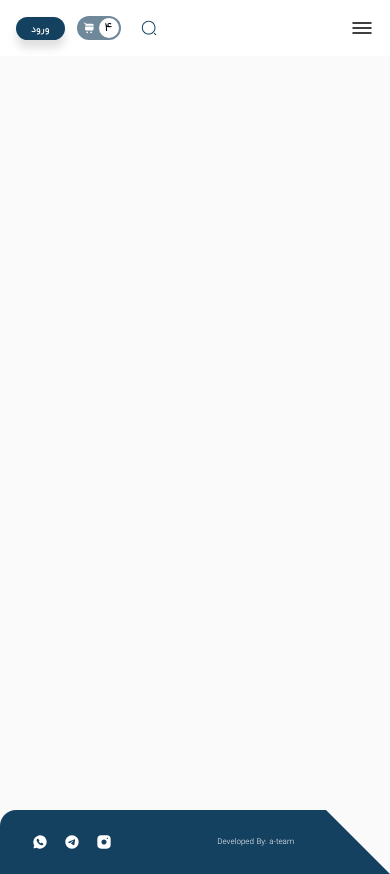
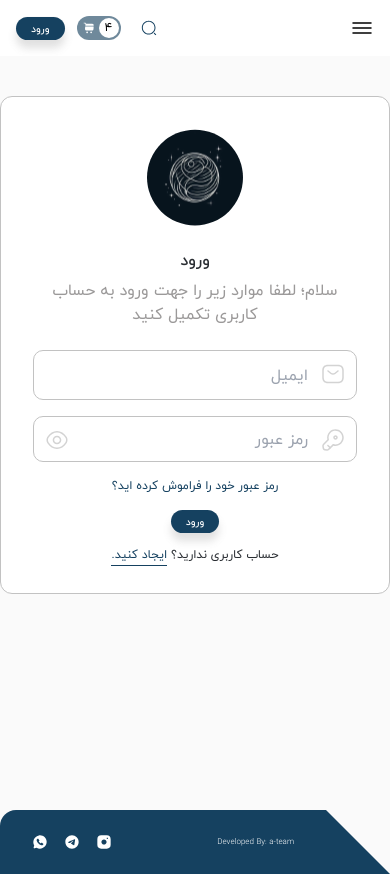
Before and after one commit to amirnsamimi/Bakery, a React (Vite) app: page /login in a window 390 px wide. Built offline with nearby package versions, Linux system fonts and the light colour scheme.

Commit message:
login added, sanitizing and validation pending

```diff
--- a/src/components/navigations/navbar/navbar.component.jsx
+++ b/src/components/navigations/navbar/navbar.component.jsx
@@ -24,7 +24,7 @@ const Navbar = () => {
 
   return (
     <>
-      <div className=" fixed z-40  w-full md:w-[calc(100%-10%)]  h-14 px-4  bg-white flex  justify-center">
+      <div className=" fixed z-40  w-full md:w-[calc(100%-6.66%)]  h-14 px-4  bg-white flex  justify-center">
         <div className="h-full w-full   flex  gap-32  max-w-screen-xl lanscape:px-12  basis-full landscape:md:px-4 items-center justify-between content-center">
           <div className="md:hidden  flex w-6 h-6">
             <button onClick={() => onClickHandler(true, setMenu)}>
--- /dev/null
+++ b/src/hooks/validators.hook.jsx
@@ -0,0 +1,10 @@
+export const emailValidator = (email) => {
+const pattern = /^[a-zA-Z0-9._%+-]+@[a-zA-Z0-9.-]+\.[a-zA-Z]{2,}$/;
+return {status: pattern.test(String(email).toLowerCase()), data: String(email).toLowerCase()};
+}
+
+export const emailSanitizer = (email) => {
+const sanitizedEmail = email.replace(/[<>]g/,"");
+return sanitizedEmail
+
+}
--- a/src/layouts/login.jsx
+++ b/src/layouts/login.jsx
@@ -1,11 +1,123 @@
-import React from 'react'
+import React, {  useEffect, useState } from "react";
+import {  TextNormalInputIcon } from "../styles/inputs.styles";
+import {  Link } from "react-router-dom";
+import { DynamicSvg } from "../assets/icons/icons";
+import { SubmitButton } from "../styles/buttons.styles";
+import { emailSanitizer, emailValidator } from "../hooks/validators.hook";
+import { onChangeHandler } from "../hooks/handlers.hook";
 
 const Login = () => {
+
+    const [form,setForm] = useState({email:"",password:""});
+    const [error,setError] = useState({email:false,password:false});
+
+
+    const emailhandler = (event) => {
+        let sanitized = "";
+       const validated = emailValidator(event)
+        if(validated.status){
+             sanitized = emailSanitizer(validated.data)
+             setForm({email:sanitized})
+             setError({email:false})
+        } else {
+            setError({email:true})
+        }
+     }
+
+     const passwordHandler = (event) => {
+        let sanitized = "";
+        const validated = emailValidator(event)
+         if(validated.status){
+              sanitized = emailSanitizer(validated.data)
+              setForm({password:sanitized})
+              setError({password:false})
+         } else {
+             setError({password:true})
+         }
+     }
+
+    useEffect(()=>{
+        emailhandler(form.email);
+        passwordHandler(form.password)
+    },[form.email,form.password])
+
+
+
+
+
   return (
-    <div className='grid'>
-      hi
+    <div className="flex justify-center">
+      <div className="min-w-[310px] max-w-[550px] bg-white p-8 rounded-xl my-24 border-line border flex justify-center flex-col items-center ">
+        <div className="mb-2">
+          <div className="w-full flex justify-center">
+            <img
+              src="/assets/images/bluecake.svg"
+              className="w-24"
+              alt="bakery-logo"
+            />
+          </div>
+          <h1 className="mt-6 mb-2 font-medium leading-5 text-center text-fontColor">
+            ورود
+          </h1>
+          <p className="w-full max-w-[350px] text-grayFont text-center">
+            سلام؛ لطفا موارد زیر را جهت ورود به حساب کاربری تکمیل کنید
+          </p>
+        </div>
+        <div action="" className="w-full flex flex-col">
+          <div className="relative w-full my-4 ">
+            <TextNormalInputIcon
+              className={" w-full h-full"}
+              type="email"
+              name="email"
+              value={form.email}
+              onChange={(e)=>onChangeHandler(e,setForm,form)}
+              placeholder="ایمیل"
+            />
+            <div className="right-img">
+              <DynamicSvg
+                className="right-img absolute top-3  right-3"
+                name="mail-outline"
+                color={`${ true ? "lightGray" : "black"}`}
+              />
+            </div>
+          </div>
+         <span className={` ${error.email ? "block" : "hidden"} text-error text-xs pb-4`}>لطفا ایمیل معتبر وارد کنید.</span>
+          <div className="relative w-full">
+            <TextNormalInputIcon
+              className={"w-full"}
+              type="password"
+              name="password"
+              placeholder="رمز عبور"
+            />
+            <DynamicSvg
+              className="right-img absolute top-3  right-3"
+              name="key-outline"
+              color="lightGray"
+            />
+            <DynamicSvg
+              className="absolute top-3  left-3"
+              name="eye-outline"
+              color="lightGray"
+            />
+          </div>
+
+          {/* <span class="wrong-password">رمزعبور اشتباه است.</span> */}
+          <a href="#" className="w-full text-center text-primary  text-xs py-4">
+            رمز عبور خود را فراموش کرده اید؟
+          </a>
+        </div>
+        <div class="flex justify-center flex-col items-center">
+          <SubmitButton >ورود</SubmitButton>
+          <p className="text-fontColor text-xs leading-3 pt-4">
+            حساب کاربری ندارید؟{" "}
+            <Link href="#" className="text-primary border-primary border-b">
+              ایجاد کنید.
+            </Link>
+          </p>
+        </div>
+      </div>
     </div>
-  )
-}
+  );
+};
 
-export default Login
+export default Login;
--- a/src/layouts/user/profile.jsx
+++ b/src/layouts/user/profile.jsx
@@ -1,9 +1,9 @@
-import React, { useState } from 'react'
+import React from 'react'
 
 
 const Profile = () => {
 
-    const [form,setForm] = useState({fullName:"",contact:"",inquiry:""});
+
 
 
   return (
@@ -11,12 +11,6 @@ const Profile = () => {
         <div className='col-span-12 md:col-span-6  grid items-start content-start p-8 gap-4 pt-32'>
                <h1 className='font-bold text-[2rem]'>ارتباط با ما </h1>
                <p >لطفا شکایات، نظرات و درخواست های خود را در رابطه با خدمات ما اینجا بنویسید.</p>
-               <Form action='/' method='post' className='grid gap-4 justify-items-center md:justify-items-start w-full'>
-               <TextInput className={"w-full"} name="fullName"  handler={(e)=>onChangeHandler(e,setForm,form)} value={form.fullName} placeholder={"نام و نام خانوادگی"} type={"text"} required={true} />
-               <TextInput className={"w-full"} name="contact"  handler={(e)=>onChangeHandler(e,setForm,form)} value={form.contact} placeholder={"شماره تماس یا ایمیل"} type={"tel"} required={true} />
-               <TextArea className={"w-full placeholder:flex placeholder:align-text-top"}  name="inquiry" handler={(e)=>onChangeHandler(e,setForm,form)} value={form.inquiry} placeholder={" اینجا بنویسید..."} required={true} />
-                <SubmitButton> ثبت  </SubmitButton>
-               </Form>
         </div>
         <div className='hidden md:col-span-6 md:flex  '>
                 <img src="/assets/images/7dcc7c31b0df0e4dcf463b38ac5f0864.jpeg" className='object-cover w-full h-full' alt="" />
--- a/src/router/routes.jsx
+++ b/src/router/routes.jsx
@@ -10,12 +10,12 @@ import AboutUs from "../layouts/aboutus";
 import Profile from "../layouts/user/profile";
 
 import PrivateRoutes from "./private/privateroutes";
+import Login from "../layouts/login";
 
 const router = createBrowserRouter([
   {
     path: "/",
     element: <Root />,
-
     children: [
       {
         index: true,
@@ -49,6 +49,10 @@ const router = createBrowserRouter([
         element: <AboutUs />
       },
       { path:"/login",
+        element:<Login />,
+      },
+      {
+        path:"/user",
         element:<PrivateRoutes />,
         children:[
           {
--- a/src/styles/inputs.styles.jsx
+++ b/src/styles/inputs.styles.jsx
@@ -68,7 +68,10 @@ export const TextNormalInput = styled.input`
   border: 1px solid ${(props) => props.theme.colors.line};
 `
 
+export const TextNormalInputIcon = styled(TextNormalInput)`
+  padding-inline: 48px;
 
+`
 
 export const TextAreaInput = styled.textarea`
   width: 100%;
```
Also changed, not shown: src/assets/icons/sprite.svg.
